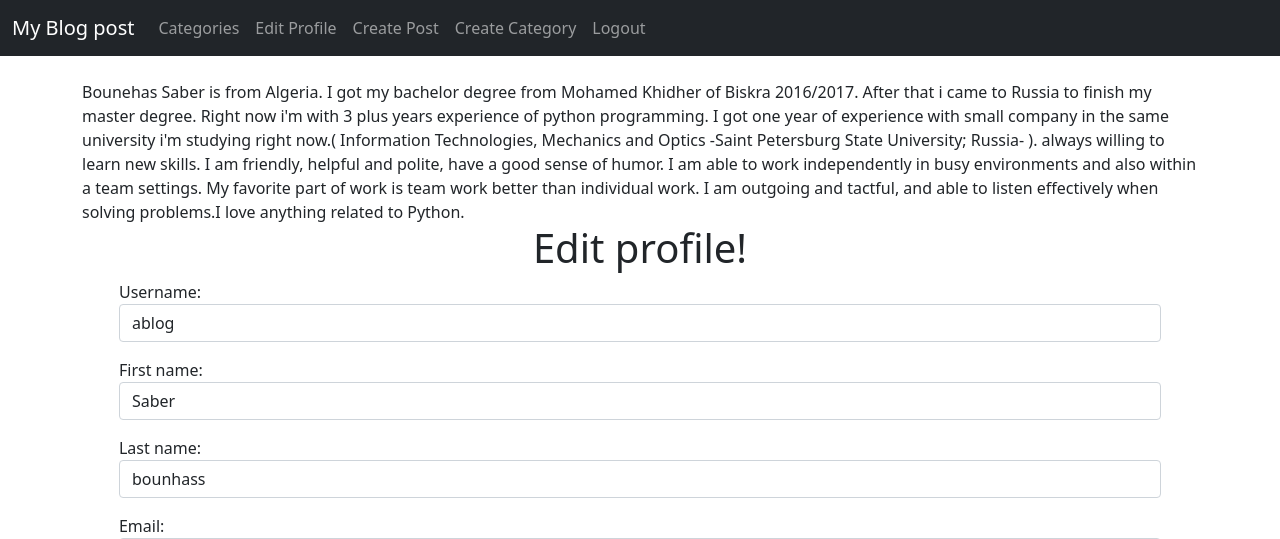
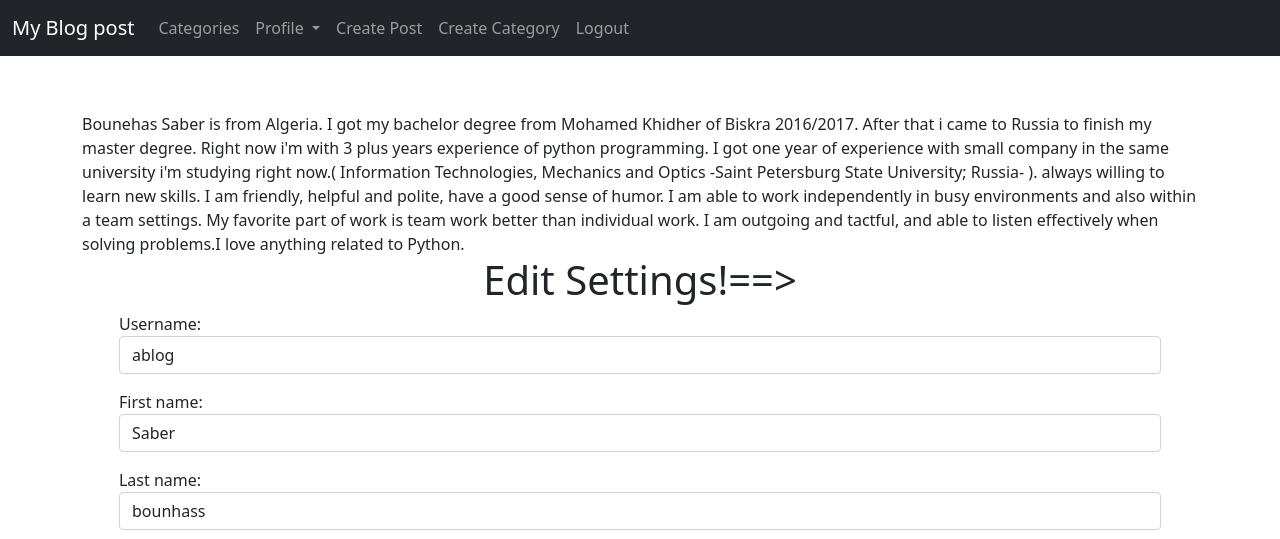
Before and after one commit to SaberHardy/blog_project, a Django app: page /members/edit_profile/ in a window 1280 px wide. Shown: the top 539 px of the page. Run offline with Django 4.2, Linux system fonts and the light colour scheme; a user stored in the database is signed in; data comes from the database, SQL or seed files in the repository; both versions use the stored data as it was after the commit; some libraries are stand-ins or nearby versions.

Commit message:
Edit profile page view, with specific fields

```diff
--- a/members/templates/registration/edit_profile.html
+++ b/members/templates/registration/edit_profile.html
@@ -1,10 +1,12 @@
 {% extends 'blogapp/base.html' %}
 {% block title %}
-    Edit profile
+    Edit Settings
 {% endblock %}
 {% block content %}
-{{ user.profile.bio }}
-    <h1 class="form-group d-flex justify-content-center align-items-center container">Edit profile!</h1>
+    <h5 class="card-title"></h5>
+    <br/>
+    {{ user.profile.bio }}
+    <h1 class="form-group d-flex justify-content-center align-items-center container">Edit Settings!==></h1>
     <div class="form-group d-flex justify-content-center align-items-center container">
         <form method="post">
             {% csrf_token %}
--- a/members/urls.py
+++ b/members/urls.py
@@ -12,5 +12,6 @@ urlpatterns = [
     path('password/', PasswordChangeView.as_view(template_name='registration/change_password.html')),
     path('password_success/', password_success, name="password_success"),
     path('<int:pk>/profile/', ShowProfilePageView.as_view(), name="profile"),
+    path('<int:pk>/edit_profile_page/', EditProfilePageView.as_view(), name="edit_profile_page"),
 
 ]
--- a/members/views.py
+++ b/members/views.py
@@ -3,7 +3,7 @@ from django.contrib.auth.forms import UserCreationForm, UserChangeForm, Password
 from blogapp.views import HomeView
 from .forms import SignUpForm, EditProfileForm, PasswordChangingForm
 from django.contrib.auth.views import PasswordChangeView
-from django.views.generic import DetailView
+from django.views.generic import DetailView, UpdateView
 from django.urls import reverse_lazy
 from django.shortcuts import render, get_object_or_404
 from django.views import generic
@@ -48,3 +48,10 @@ class ShowProfilePageView(DetailView):
         context['page_user'] = page_user
 
         return context
+
+
+class EditProfilePageView(generic.UpdateView):
+    model = Profile
+    template_name = 'registration/edit_profile_page.html'
+    fields = ['bio', 'profile_pic', 'facebook_url', 'website_url', 'instagram_url', 'pinterest_url']
+    success_url = reverse_lazy('home')
--- a/templates/blogapp/base.html
+++ b/templates/blogapp/base.html
@@ -54,11 +54,20 @@
                     </li>
                 {% endif %}
                 {% if user.is_authenticated %}
-                    <li class="nav-item">
-                        <a class="nav-link" href="{% url 'edit_profile' %}">
-                            Edit Profile
+
+                    <li class="nav-item dropdown">
+                        <a class="nav-link dropdown-toggle" href="#" id="navbarDropdown" role="button"
+                           data-bs-toggle="dropdown" aria-expanded="false">
+                            Profile
                         </a>
+                        <ul class="dropdown-menu" aria-labelledby="navbarDropdown">
+                            <li><a class="dropdown-item" href="{% url 'edit_profile' %}">Edit Settings</a></li>
+                            <li><a class="dropdown-item" href="{% url 'edit_profile_page' user.profile.id %}">Edit Profile page</a></li>
+                            <li><a class="dropdown-item" href="{% url 'profile' user.profile.id %}">Show profile page</a></li>
+                        </ul>
                     </li>
+
+
                     <li class="nav-item">
                         <a class="nav-link" href="{% url 'create' %}">
                             Create Post
```
Also changed, not shown: db.sqlite3.
